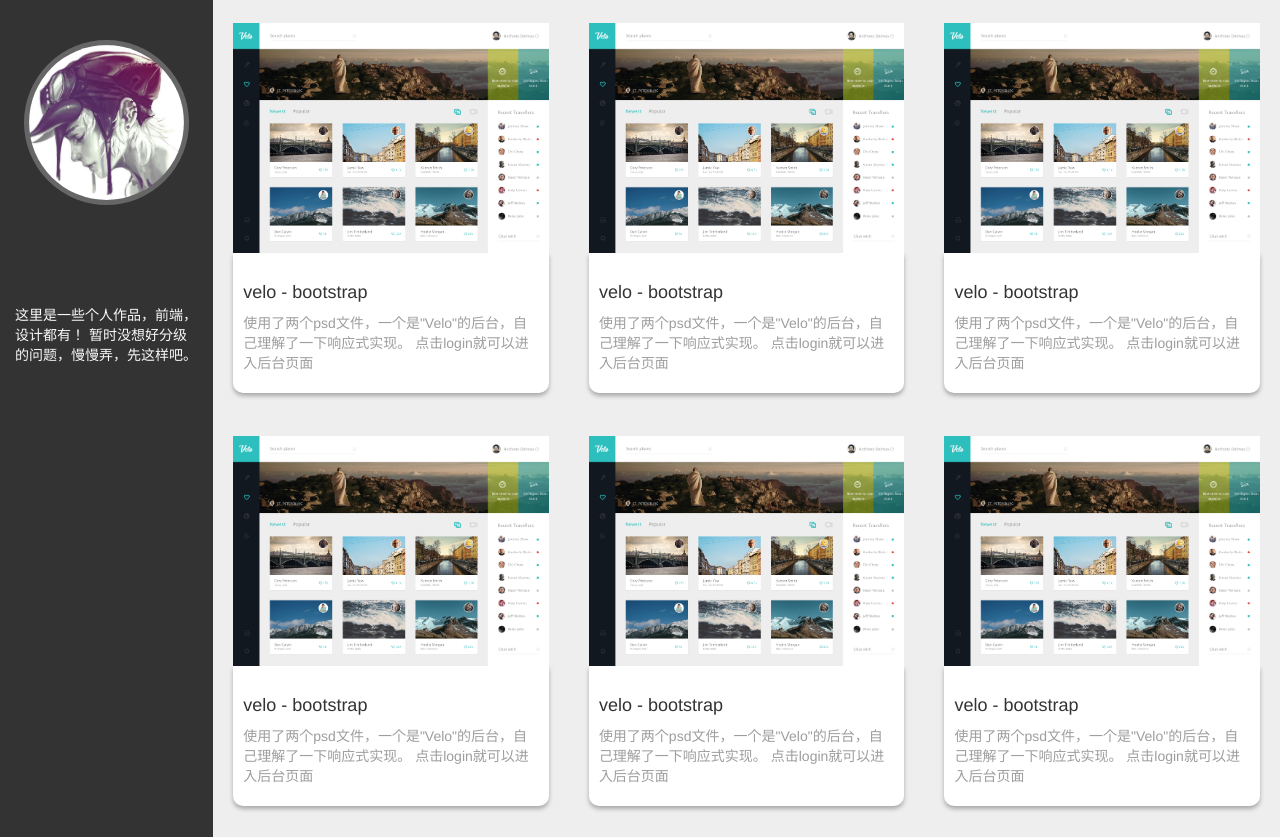
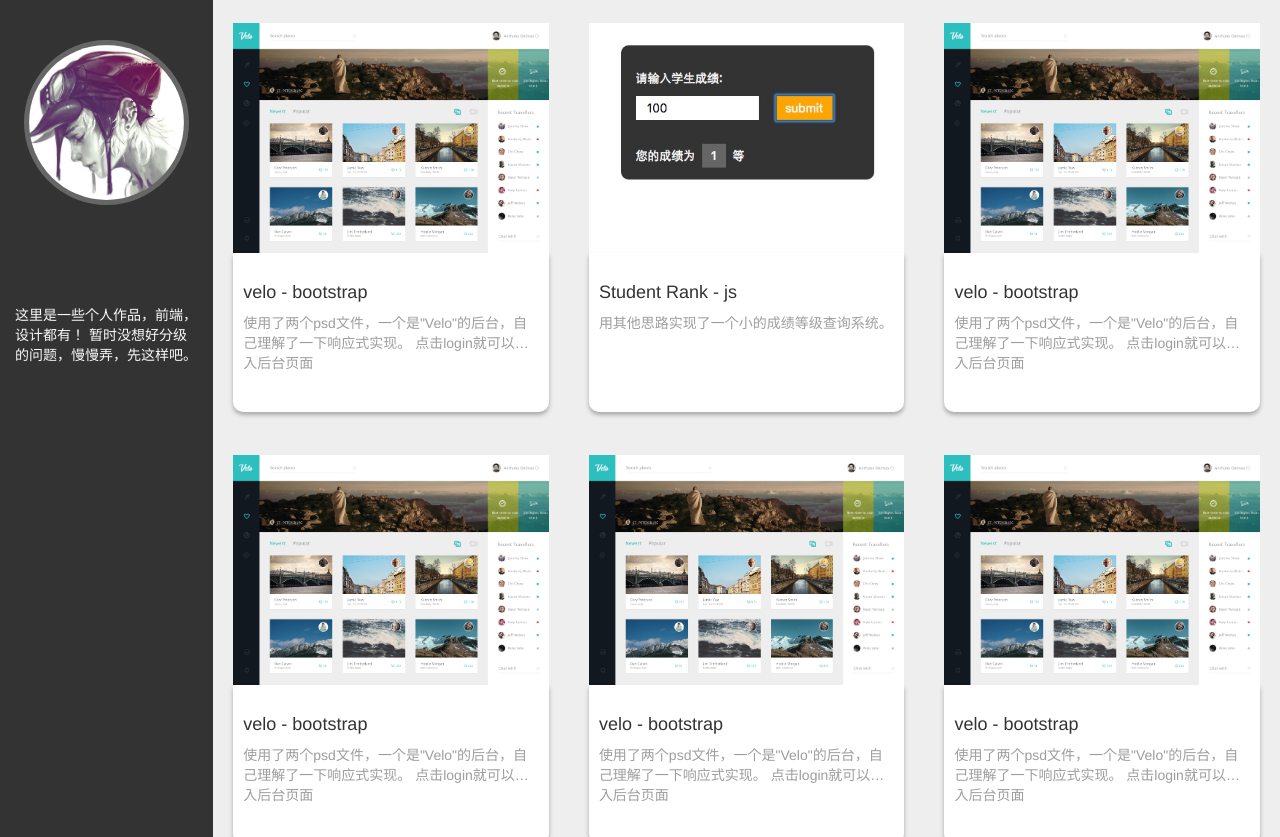
Before and after one commit to hivan/show, a plain HTML site: page index.html in a window 1280 px wide. Shown: the top 837 px of the page. Drawn offline with nearby package versions, Linux system fonts and the light colour scheme.

Commit message:
fix index page foto and foto img height, auto height and must same

```diff
--- a/index.html
+++ b/index.html
@@ -43,14 +43,14 @@
               </li>
               <li class="col-lg-4 col-md-4 col-sm-6 col-xs-12 foto-list">
                 <div class="foto">
-                  <a href="velo/login.html" target="_blank"><img src="images/Velo-dash.jpg" alt=""></a>
+                  <a href="student/" target="_blank"><img src="images/student_rank.jpg" alt=""></a>
                 </div>
                 <div class="foto-bottom">
                   <div class="foto-title">
-                    <h2>velo - bootstrap</h2>
+                    <h2>Student Rank - js</h2>
                   </div>
                   <div class="foto-info">
-                    <p>使用了两个psd文件，一个是"Velo"的后台，自己理解了一下响应式实现。 点击login就可以进入后台页面</p>
+                    <p>用其他思路实现了一个小的成绩等级查询系统。</p>
                   </div>
                 </div>
               </li>
--- a/stylesheets/stylesheet.css
+++ b/stylesheets/stylesheet.css
@@ -73,6 +73,10 @@
 .foto{
   box-sizing: border-box;
   border-top:3px solid #eee;
+  padding-bottom: 73%;
+  height: 0;
+  background-color: #fff;
+  overflow:hidden;
 }
 
 .foto img{
@@ -100,6 +104,15 @@
 .foto-info{
   font-size: 14px;
   color:#9e9e9e;
+  padding-bottom: 30%;
+  height: 0;
+  overflow:hidden;
+  text-overflow: ellipsis;
+
+  /*webkit的多行文字溢出"..."*/
+  display: -webkit-box;
+  -webkit-line-clamp: 2;
+  -webkit-box-orient: vertical;
 }
 
 .foto-header{
```
Also changed, not shown: images/student_rank.jpg (added), student/index.html (renamed from student/student.html).
